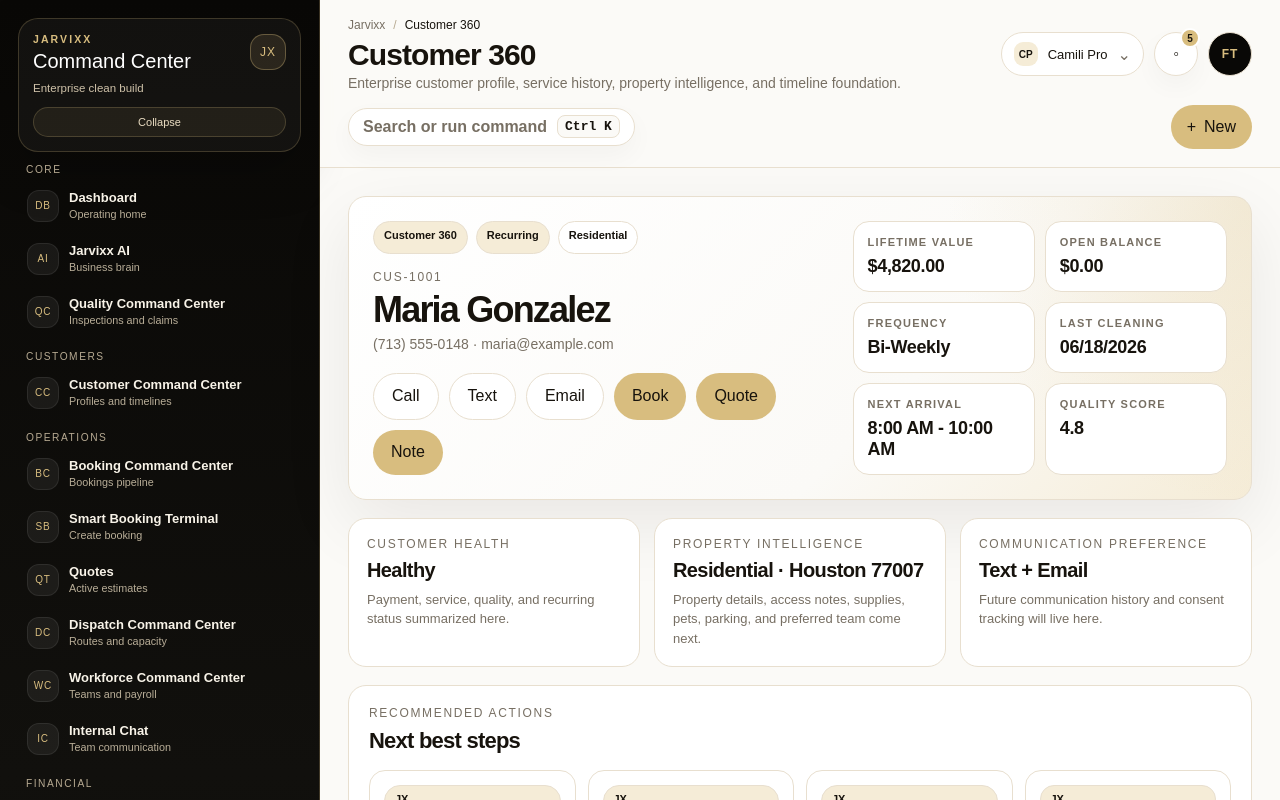
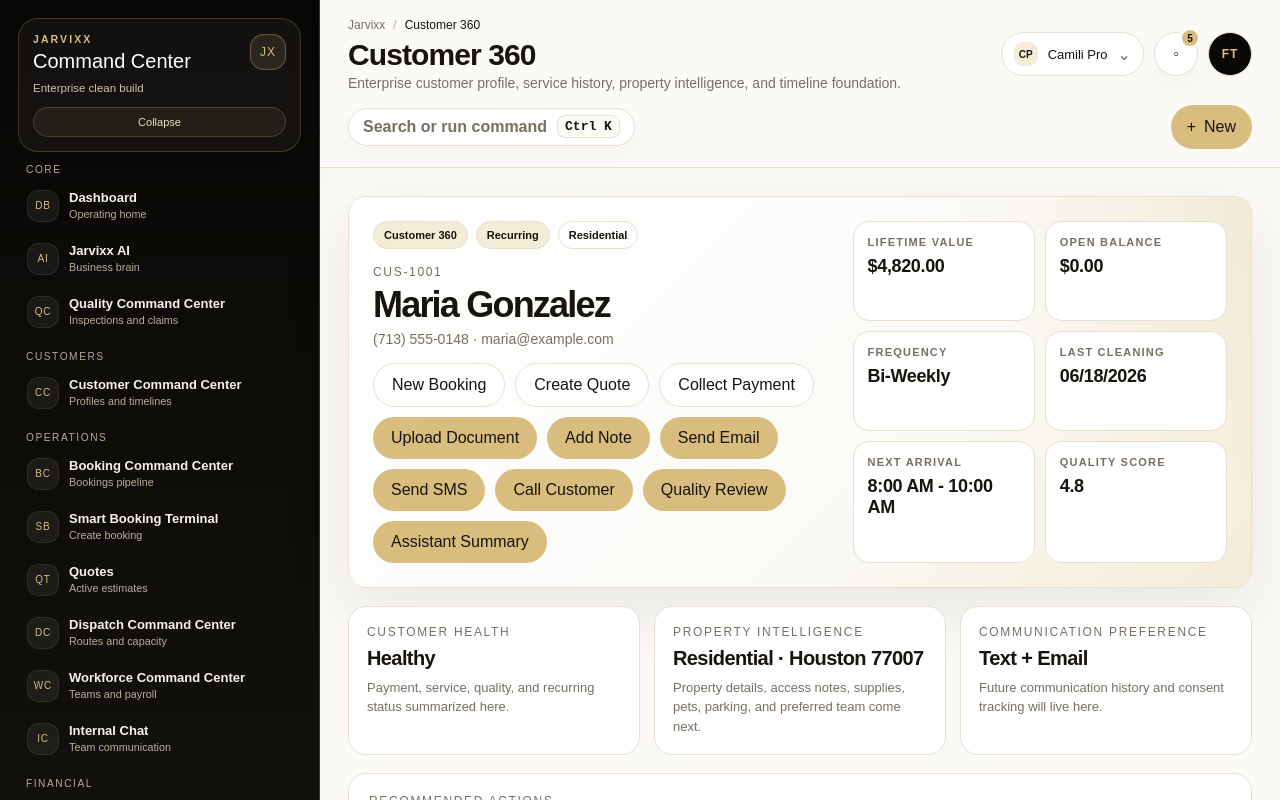
Before and after one commit to 360jarvis/JARVISV4, a Next.js app: page /app/customer-360 in a window 1280 px wide. Shown: the top 800 px of the page. Built offline with nearby package versions, Linux system fonts and the light colour scheme.

Commit message:
Expand customer quick actions

```diff
--- a/components/customers/Customer360Enterprise.tsx
+++ b/components/customers/Customer360Enterprise.tsx
@@ -1,6 +1,6 @@
 import type { CustomerRecord } from '../../lib/customers';
 
-const quickActions = ['Call', 'Text', 'Email', 'Book', 'Quote', 'Note'];
+const quickActions = ['New Booking', 'Create Quote', 'Collect Payment', 'Upload Document', 'Add Note', 'Send Email', 'Send SMS', 'Call Customer', 'Quality Review', 'Assistant Summary'];
 
 const timeline = [
   { type: 'Booking', title: 'Deep Cleaning completed', detail: 'Arrival Window 8:00 AM - 10:00 AM · Team assigned', date: '06/18/2026' },
```
